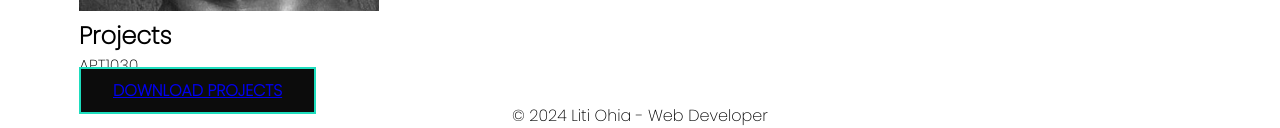
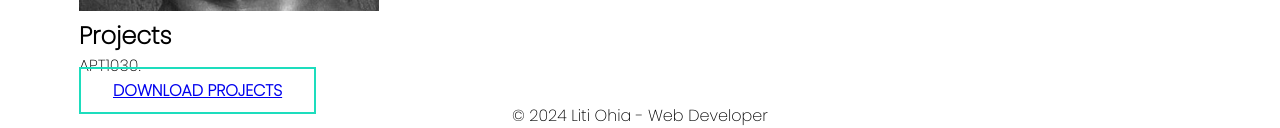
Before and after one commit to LitiOhia/My-Portfolio, a plain HTML site: page index.html in a window 1280 px wide. Shown: the part 1387-1515 px from the top of the page. Drawn offline with Linux system fonts and the light colour scheme.

Commit message:
Update portfolio.css

```diff
--- a/portfolio.css
+++ b/portfolio.css
@@ -134,7 +134,7 @@
   }
 
  .btn-secondary {
-    background-color: var(--bgDark);
+    background: transparent;
     border: 2px solid var(--primary);
      color: none;
     transition: all 0.3s ease;
```
